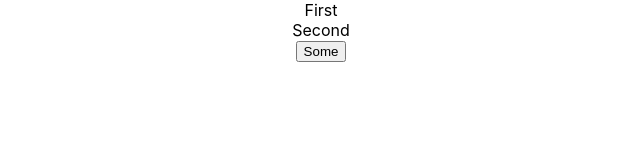
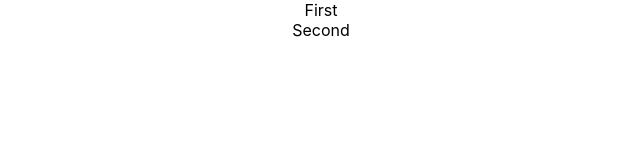
Before and after one commit to dstudzinski/react-code, a React (Create React App) app: page / in a window 1280 px wide. Shown: the top 160 px of the page, without its empty margins (319-959 px from the left). Built offline with nearby package versions, Linux system fonts and the light colour scheme.

Commit message:
Add Tabs - Tabs filtered

```diff
--- a/src/Tab.js
+++ b/src/Tab.js
@@ -10,6 +10,8 @@ class Tab extends React.Component {
   }
 }
 
+Tab.displayName = 'Tab';
+
 export {
   Tab,
 }
--- a/src/Tabs.js
+++ b/src/Tabs.js
@@ -4,7 +4,7 @@ class Tabs extends React.Component {
   render() {
     return (
       <div>
-        {this.props.children}
+        {React.Children.toArray(this.props.children).filter(child => child.type.displayName === 'Tab')}
       </div>
     )
   }
```
